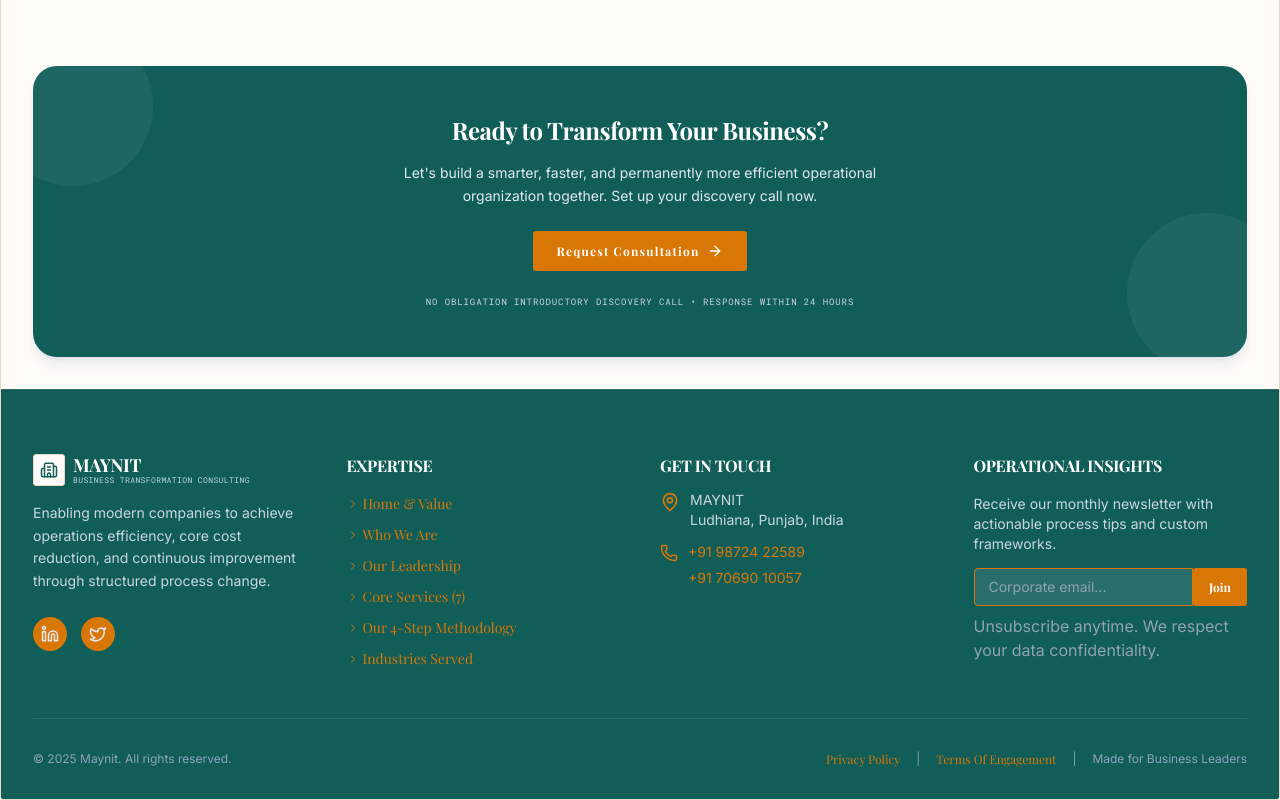
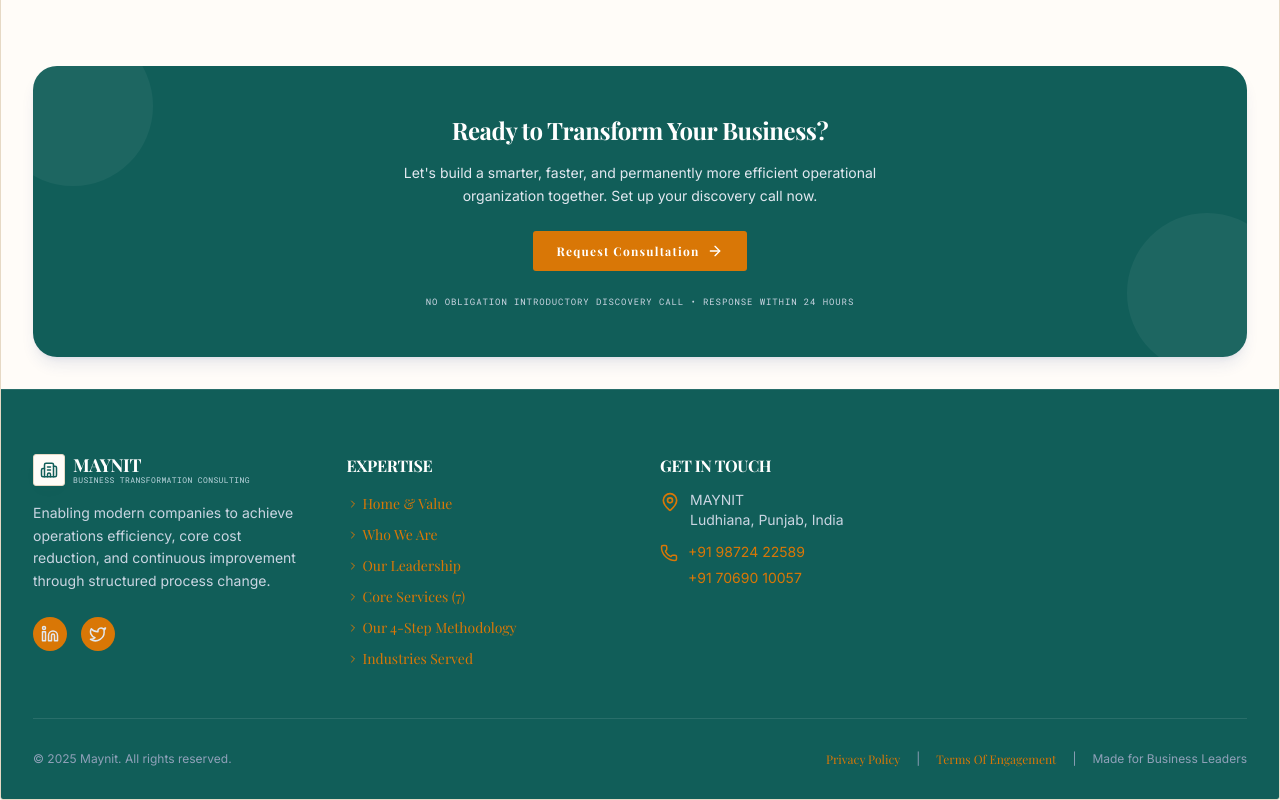
Before and after one commit to devansh-kaila-006/Website, a React (Vite) app: page / in a window 1280 px wide. Shown: the part 3666-4466 px from the top of the page. Built offline with nearby package versions, Linux system fonts and the light colour scheme; a web font is replaced by a local one.

Commit message:
refactor: remove newsletter subscription from footer

```diff
--- a/src/components/Footer.tsx
+++ b/src/components/Footer.tsx
@@ -1,23 +1,11 @@
-import React, { useState } from 'react';
-import { Mail, Phone, MapPin, Linkedin, Twitter, CheckCircle2, ChevronRight, Building2 } from 'lucide-react';
+import React from 'react';
+import { Mail, Phone, MapPin, Linkedin, Twitter, ChevronRight, Building2 } from 'lucide-react';
 
 interface FooterProps {
   setView: (view: string) => void;
 }
 
 export default function Footer({ setView }: FooterProps) {
-  const [newsletterEmail, setNewsletterEmail] = useState('');
-  const [submitted, setSubmitted] = useState(false);
-
-  const handleSubscribe = (e: React.FormEvent) => {
-    e.preventDefault();
-    if (newsletterEmail.trim() && newsletterEmail.includes('@')) {
-      setSubmitted(true);
-      setTimeout(() => {
-        setNewsletterEmail('');
-      }, 3000);
-    }
-  };
 
   const handleNav = (viewId: string) => {
     setView(viewId);
@@ -169,45 +157,6 @@ export default function Footer({ setView }: FooterProps) {
             </div>
           </div>
 
-          {/* Newsletter section */}
-          <div>
-            <h4 className="text-white font-bold text-base tracking-wide mb-4 uppercase">
-              Operational Insights
-            </h4>
-            <p className="text-slate-300 text-sm mb-3.5">
-              Receive our monthly newsletter with actionable process tips and custom frameworks.
-            </p>
-            {submitted ? (
-              <div id="footer-newsletter-success" className="flex items-center space-x-2 p-3 bg-white/10 rounded border border-green-500/30 text-green-400">
-                <CheckCircle2 className="h-5 w-5 shrink-0" />
-                <span className="text-xs font-medium">Successfully subscribed!</span>
-              </div>
-            ) : (
-              <form id="footer-newsletter-form" onSubmit={handleSubscribe} className="space-y-2">
-                <div className="flex">
-                  <input
-                    type="email"
-                    id="footer-newsletter-email-input"
-                    value={newsletterEmail}
-                    onChange={(e) => setNewsletterEmail(e.target.value)}
-                    placeholder="Corporate email..."
-                    required
-                    className="w-full px-3.5 py-2 bg-white/10 border border-white/20 rounded-l text-sm text-white placeholder-slate-400 focus:outline-none focus:border-[#FF6B35] focus:ring-1 focus:ring-[#FF6B35] transition-all"
-                  />
-                  <button
-                    type="submit"
-                    id="footer-newsletter-submit-btn"
-                    className="px-4 py-2 bg-[#FF6B35] hover:bg-[#e0521e] text-white text-xs font-bold rounded-r transition-colors"
-                  >
-                    Join
-                  </button>
-                </div>
-              </form>
-            )}
-            <p className="text-xxs text-slate-400 mt-2">
-              Unsubscribe anytime. We respect your data confidentiality.
-            </p>
-          </div>
 
         </div>
 
```
